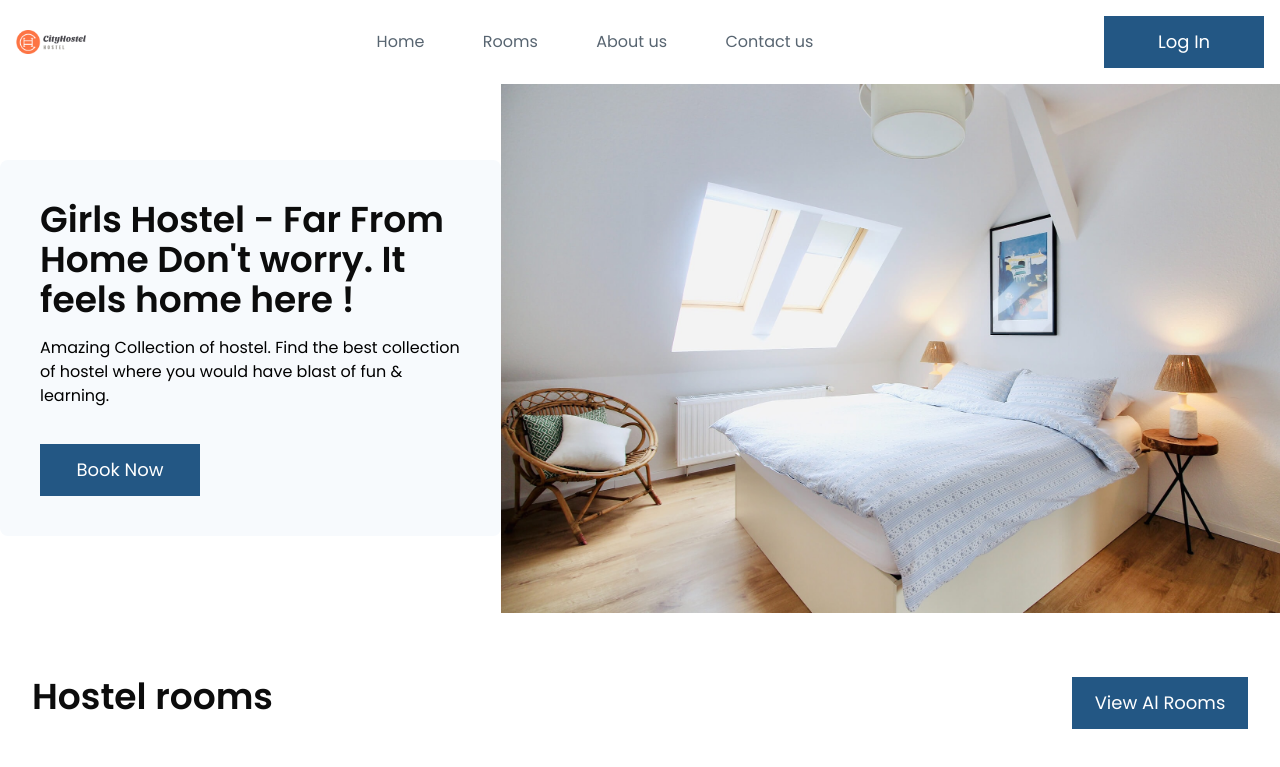
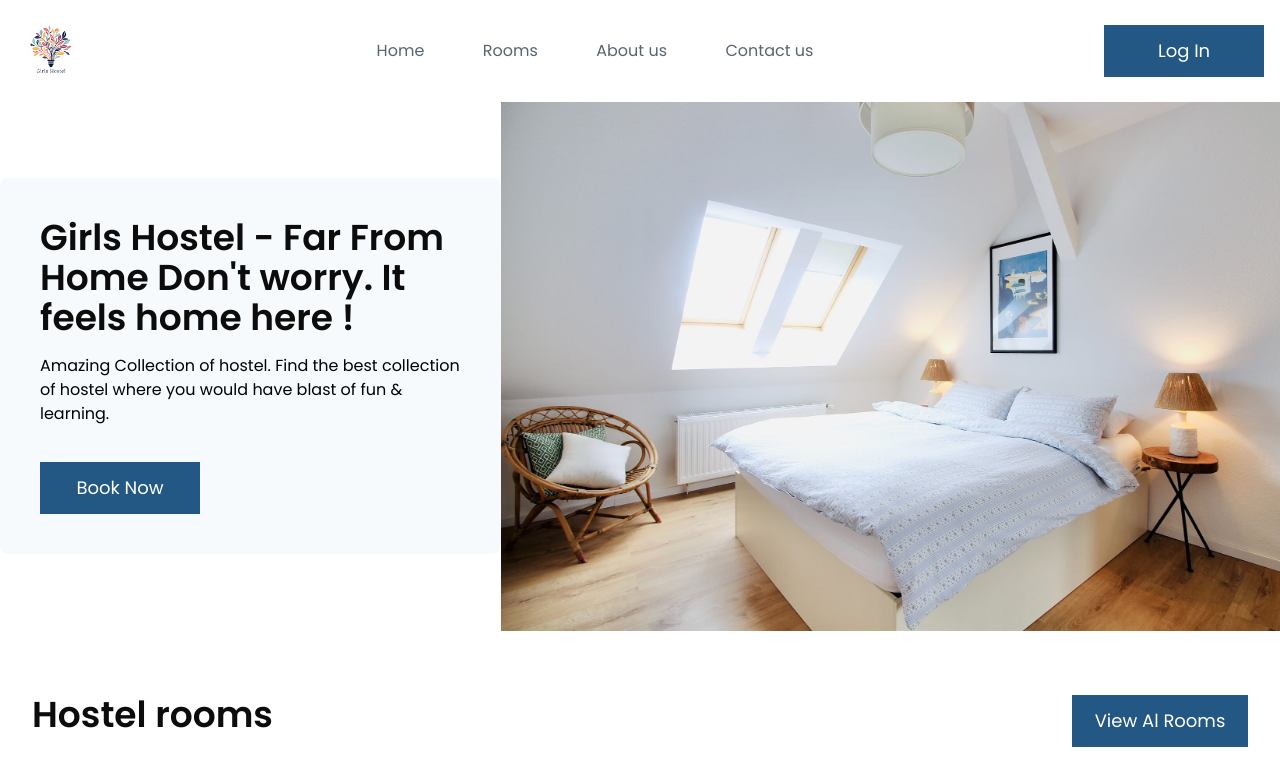
Before and after one commit to BJ-331/city-hostel, a React (Vite) app in the folder client/: page / in a window 1280 px wide. Shown: the top 767 px of the page. Built offline with nearby package versions, Linux system fonts and the light colour scheme.

Commit message:
Update nav-bar.tsx

```diff
--- a/client/src/components/home/nav-bar/nav-bar.tsx
+++ b/client/src/components/home/nav-bar/nav-bar.tsx
@@ -1,5 +1,5 @@
 import React, { useState } from "react";
-import { companyLogo } from "../../../assets";
+import { logo } from "../../../assets";
 import { HeaderPath } from "../../../constant";
 import { Button, Guider, Icon, InfoText } from "../../../units";
 import { useAuthContext, useOutsideClick } from "../../../hooks";
@@ -25,12 +25,7 @@ export const NavBar = React.memo(() => {
     <main>
       <nav className="flex justify-between place-items-center bg-bg-brand p-4">
         <section id="left-side">
-          <img
-            src={companyLogo}
-            alt="logo"
-            width={70}
-            onClick={() => nav("/")}
-          />
+          <img src={logo} alt="logo" width={70} onClick={() => nav("/")} />
         </section>
 
         <section
```
